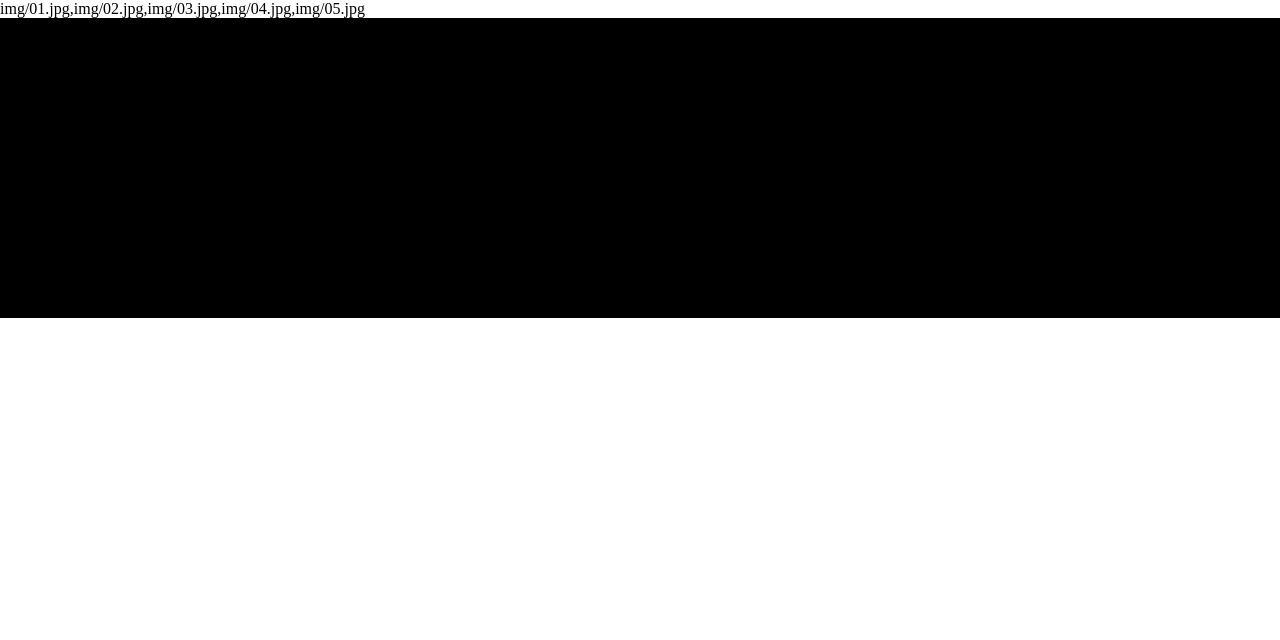
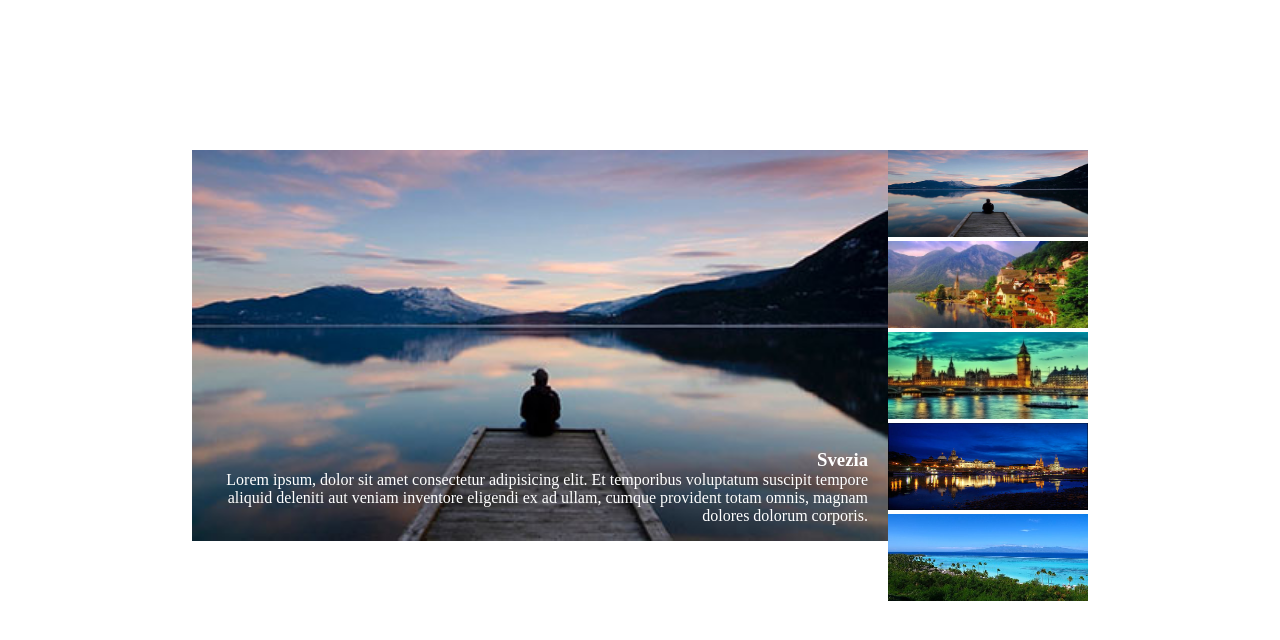
Before and after one commit to Jacopofede89/js-array-carousel, a plain HTML site: page index.html in a window 1280 px wide. Drawn offline with Linux system fonts and the light colour scheme.

Commit message:
sviluppo css

```diff
--- a/js/script.js
+++ b/js/script.js
@@ -39,7 +39,7 @@ let thumbs= "";
 
 for( let i = 0; i < items.length; i++){
     item += `
-    <div class="items">
+    <div class="item">
     <img src="${items[i]}" alt="">
       <div class="text">
         <h3>${title[i]}</h3>
@@ -54,9 +54,9 @@ for( let i = 0; i < items.length; i++){
 
 }
 
-itemsCont.innerHTML=items;
+itemsCont.innerHTML= item;
 document.getElementsByClassName("item")[0].classList.add("active");
-thumbsCont.innerHTML=thumbs;
+thumbsCont.innerHTML= thumbs;
 document.getElementsByClassName("thumbs")[0].classList.add("active");
 
 let activeAct = 0;
--- a/style.css
+++ b/style.css
@@ -2,16 +2,28 @@
     margin: 0;
     padding: 0;
     box-sizing: border-box;
+
+}
+
+.container{
+    margin: auto;
+    width: 70%;
+    margin-top: 150px;
+    display: flex;
+}
+
+.items{
+    width:calc(100% - 200px);
 }
 
 .item{
-    height: 100%;
+    width: 100%;
     display: none;
     position: relative;
 }
 
-.item img{
-    width: 100%;
+.items img{
+    width:100%;
     height: 100%;
     object-fit: cover;
 }
@@ -20,7 +32,7 @@
     display: block;
 }
 
-.item .text{
+.items .text{
     position: absolute;
     right: 20px;
     bottom: 20px;
@@ -28,8 +40,7 @@
     color: white;
 }
 
-.thumbs{
-    height: 300px;
-    background-color: black;
-    position: relative;
+.thumb img{
+    width: 200px;
+    height: 87px;
 }
```
Also changed, not shown: index.html (+3 -5 lines).
